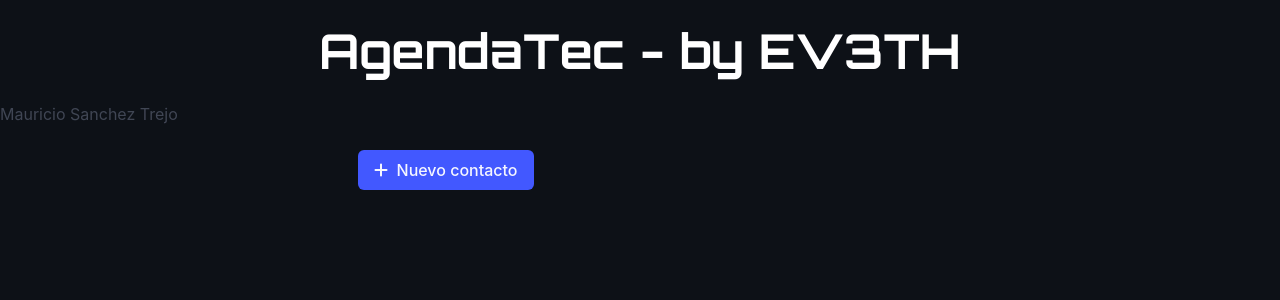
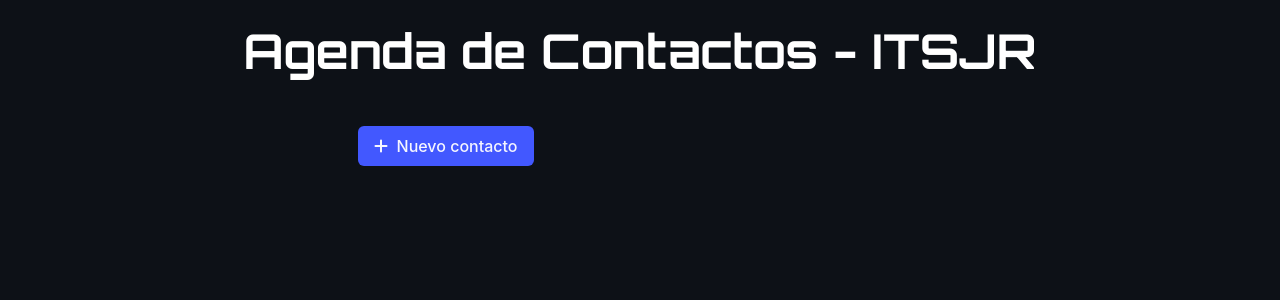
Before and after one commit to EV3THlm/CN2_EX_U2_22590434, a Flask app: page / in a window 1280 px wide. Shown: the top 300 px of the page. Run offline with Flask 3, Linux system fonts and the light colour scheme; data that the repository does not hold is empty; some libraries are stand-ins or nearby versions.

Commit message:
change base.html name app

```diff
--- a/app/templates/base.html
+++ b/app/templates/base.html
@@ -14,9 +14,8 @@
     <header>
         <br>
         <h1 class="title has-text-centered is-1" style="font-family: 'Orbitron', sans-serif; color:white">
-            AgendaTec - by EV3TH
+            Agenda de Contactos - ITSJR
           </h1>
-          <h5>Mauricio Sanchez Trejo</h5>
           <br>
     </header>
     <div class="container">
```
